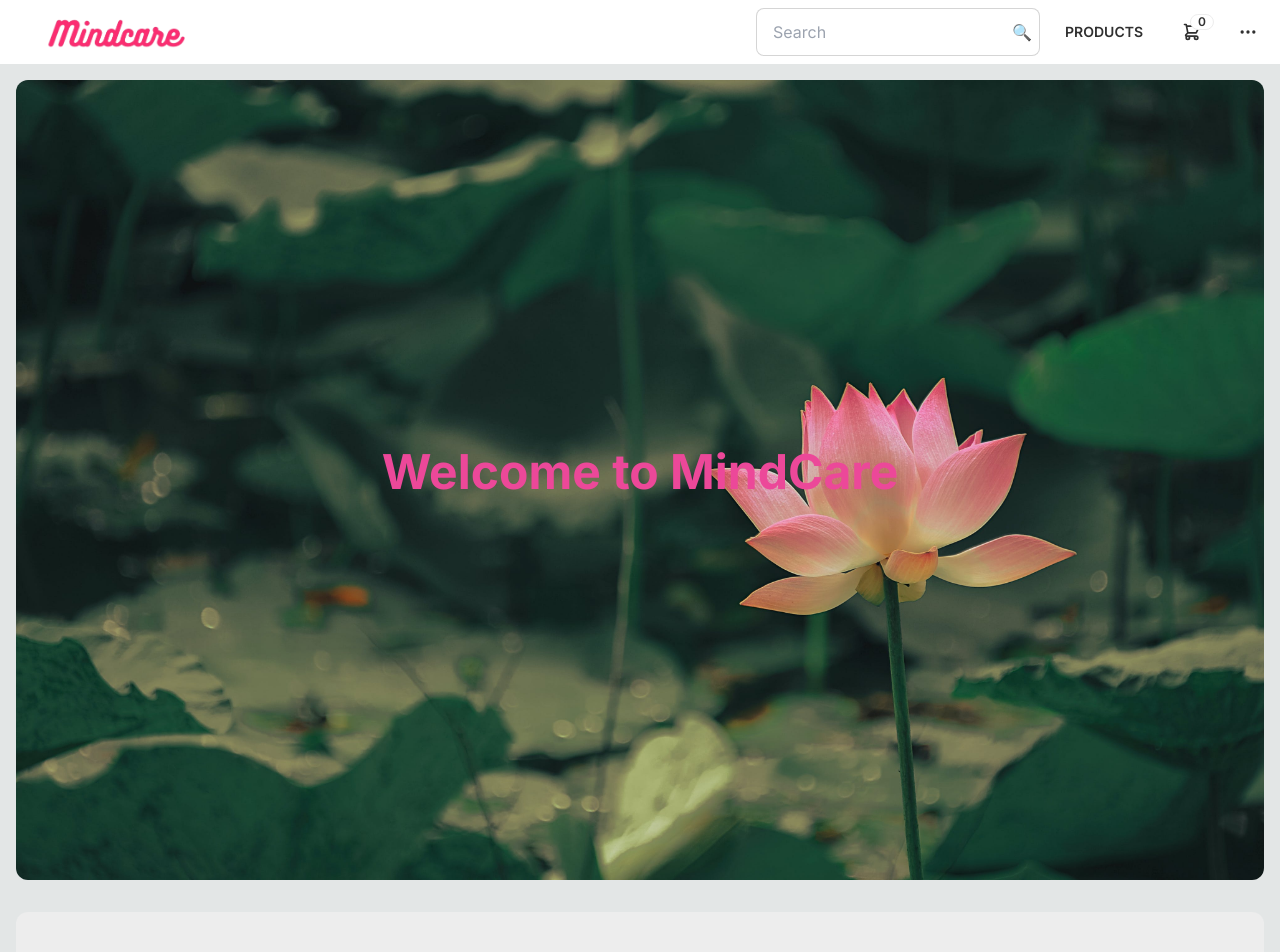
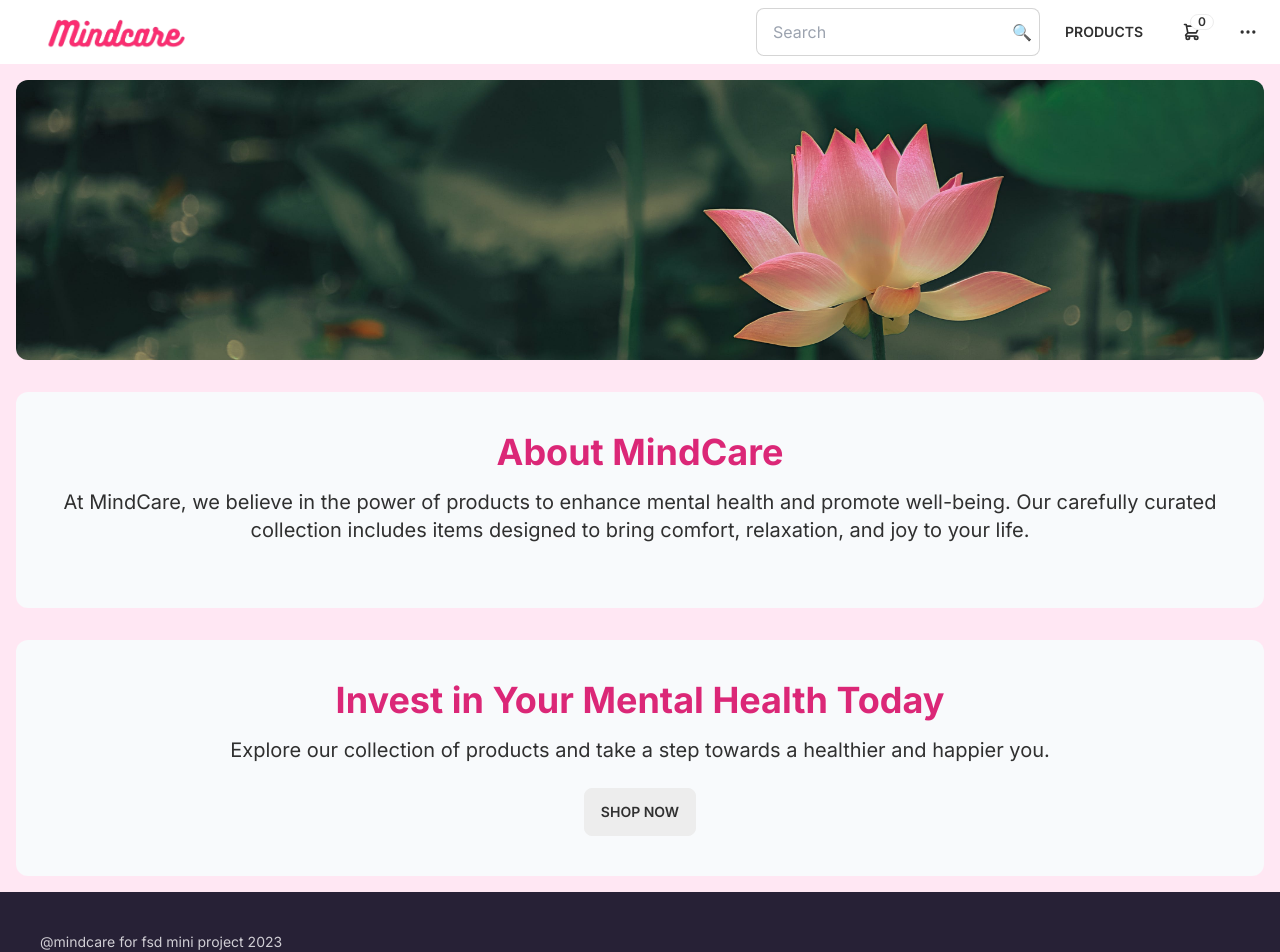
Before and after one commit to netra8/mindcare-fsd-nxtjs, a Next.js app: page / in a window 1280 px wide. Shown: the top 952 px of the page. Built offline with nearby package versions, Linux system fonts and the light colour scheme; no server answers.

Commit message:
bg colour

```diff
--- a/src/app/all-products/page.tsx
+++ b/src/app/all-products/page.tsx
@@ -8,12 +8,14 @@ interface HomeProps {
   searchParams: { page: string };
 }
 
+
+
 export default async function Home({
   searchParams: { page = "1" },
 }: HomeProps) {
   const currentPage = parseInt(page);
 
-  const pageSize = 6;
+  const pageSize = 9;
   const heroItemCount = 1;
 
   const totalItemCount = await prisma.product.count();
@@ -30,7 +32,7 @@ export default async function Home({
   return (
     <div className="flex flex-col items-center">
       {currentPage === 1 && (
-        <div className="hero rounded-xl bg-base-200">
+        <div className="hero rounded-xl bg-base-100">
           <div className="hero-content flex-col lg:flex-row">
             <Image
               src={products[0].imageUrl}
--- a/src/app/page.tsx
+++ b/src/app/page.tsx
@@ -3,48 +3,48 @@ import Image from "next/image";
 
 export default function Home() {
   return (
-    <div className="flex flex-col items-center">
+    <div className="flex flex-col">
+
       {/* Hero Section with Background Image */}
       <div
-        className="hero rounded-xl bg-base-200 p-10"
+        className="rounded-xl bg-base-200 p-10"
+
         style={{
           backgroundImage: `url('/lotus.jpg')`,
           backgroundSize: 'cover',
           backgroundRepeat: 'no-repeat',
           backgroundPosition: 'center',
           width: '100%',
-          height: '100vh',
+          height: '35vh',
         }}
+
       >
-        <h1 className="text-5xl font-bold text-pink-500 mb-4 text-center">
+
+        {/* <h1 className="text-5xl font-bold mb-4 text-center text-pink-600 ">
           Welcome to MindCare
-        </h1>
+        </h1> */}
       </div>
 
       {/* About Section */}
-      <div className="box-container w-full rounded-xl bg-base-200 p-10 mt-8 text-center">
-        <h2 className="text-4xl font-bold text-pink-500 mb-4">About MindCare</h2>
-        <p className="text-xl text-gray-700 mb-6">
+      <div className="box-container w-full rounded-xl bg-slate-50 p-10 mt-8 text-center">
+        <h2 className="text-4xl font-bold text-pink-600 mb-4">About MindCare</h2>
+        <p className="text-xl text-grey mb-6">
           At MindCare, we believe in the power of products to enhance mental
           health and promote well-being. Our carefully curated collection
           includes items designed to bring comfort, relaxation, and joy to your
           life.
         </p>
+
       </div>
-
-      {/* Featured Products */}
-      {/* You can add a section here to showcase featured products if desired */}
-
-      {/* Call to Action */}
-      <div className="box-container w-full rounded-xl bg-base-200 p-10 mt-8 text-center">
-        <h2 className="text-4xl font-bold text-pink-500 mb-4">
+      <div className="box-container w-full rounded-xl  bg-slate-50 p-10 mt-8 text-center">
+        <h2 className="text-4xl font-bold text-pink-600 mb-4">
           Invest in Your Mental Health Today
         </h2>
-        <p className="text-xl text-gray-700 mb-6">
+        <p className="text-xl text-grey mb-6">
           Explore our collection of products and take a step towards a healthier
           and happier you.
         </p>
-        <Link href="/all-products" className="btn-primary btn">
+        <Link href="/all-products" className="btn">
           Shop Now
         </Link>
       </div>
--- a/src/styles/bgstyle.css
+++ b/src/styles/bgstyle.css
@@ -1,4 +1,4 @@
-body.Home {
+/* body.Home {
     margin: 0;
     padding: 0;
     background-image: url('/lotus.jpg'); /* Adjust the path based on your project structure */
@@ -8,4 +8,4 @@ body.Home {
     background-repeat: no-repeat;
     background-position: center;
     font-family: cursive; /* Replace 'YourCursiveFont' with the actual font name */
-  }
+  } */
--- a/tailwind.config.js
+++ b/tailwind.config.js
@@ -20,7 +20,7 @@ module.exports = {
           warning: "#f79926",
           error: "#ea535a",
           body: {
-            "background-color": "#e3e6e6",
+            "background-color": "#FFE7F3",
           },
         },
       },
```
